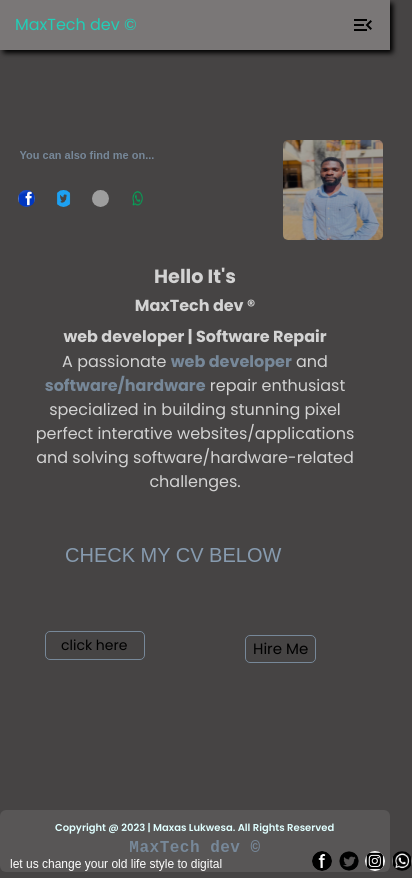
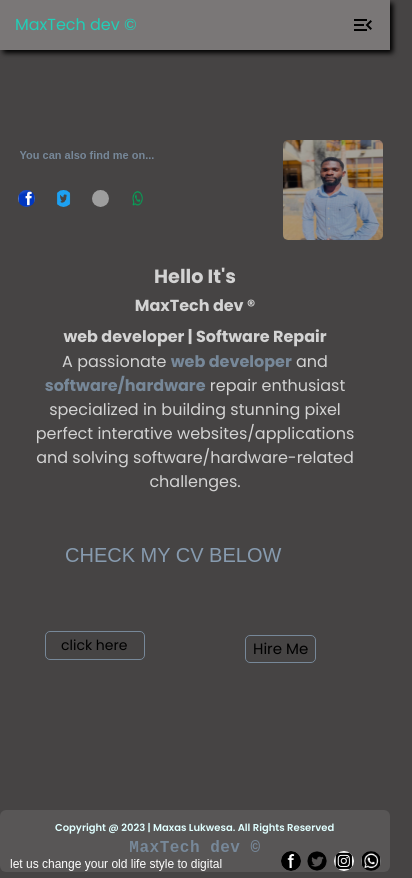
Before and after one commit to MAXASL/MaxTech-dev, a website: page index.html in a window 390 px wide. Shown: the whole page, 412 px wide, since content can reach past the window. Drawn offline with nearby package versions, Linux system fonts and the light colour scheme; some packages are replaced by stand-ins of ours; grey boxes are pictures that could not be loaded; a script that the page names is missing.

Commit message:
Update stylesheet.css

```diff
--- a/stylesheet.css
+++ b/stylesheet.css
@@ -1167,7 +1167,7 @@
     }
     .social-icons-footer{
         width: 100px;
-        margin-left: 80%;
+        margin-left: 72%;
         margin-top: -2.8%;
     }
 
```
